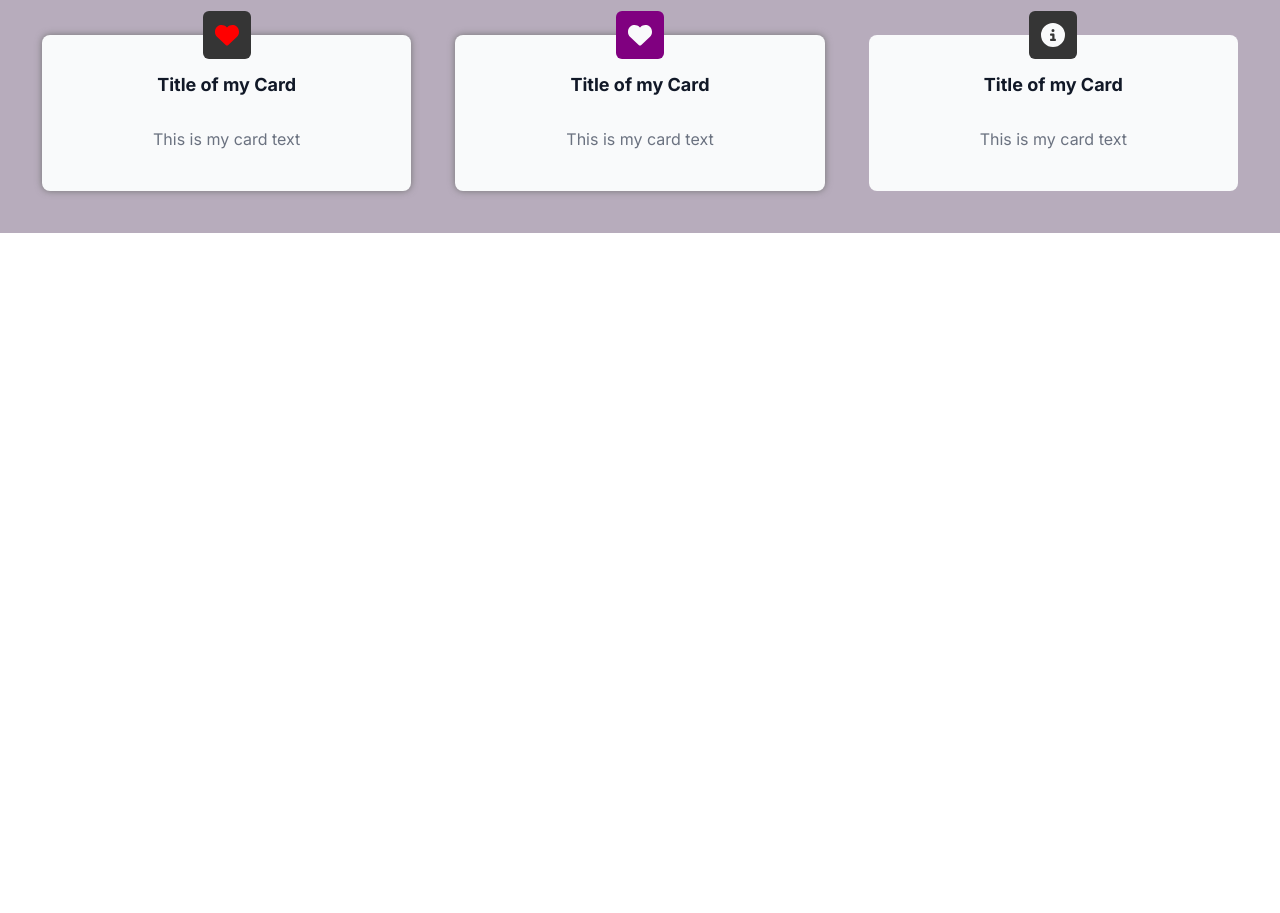
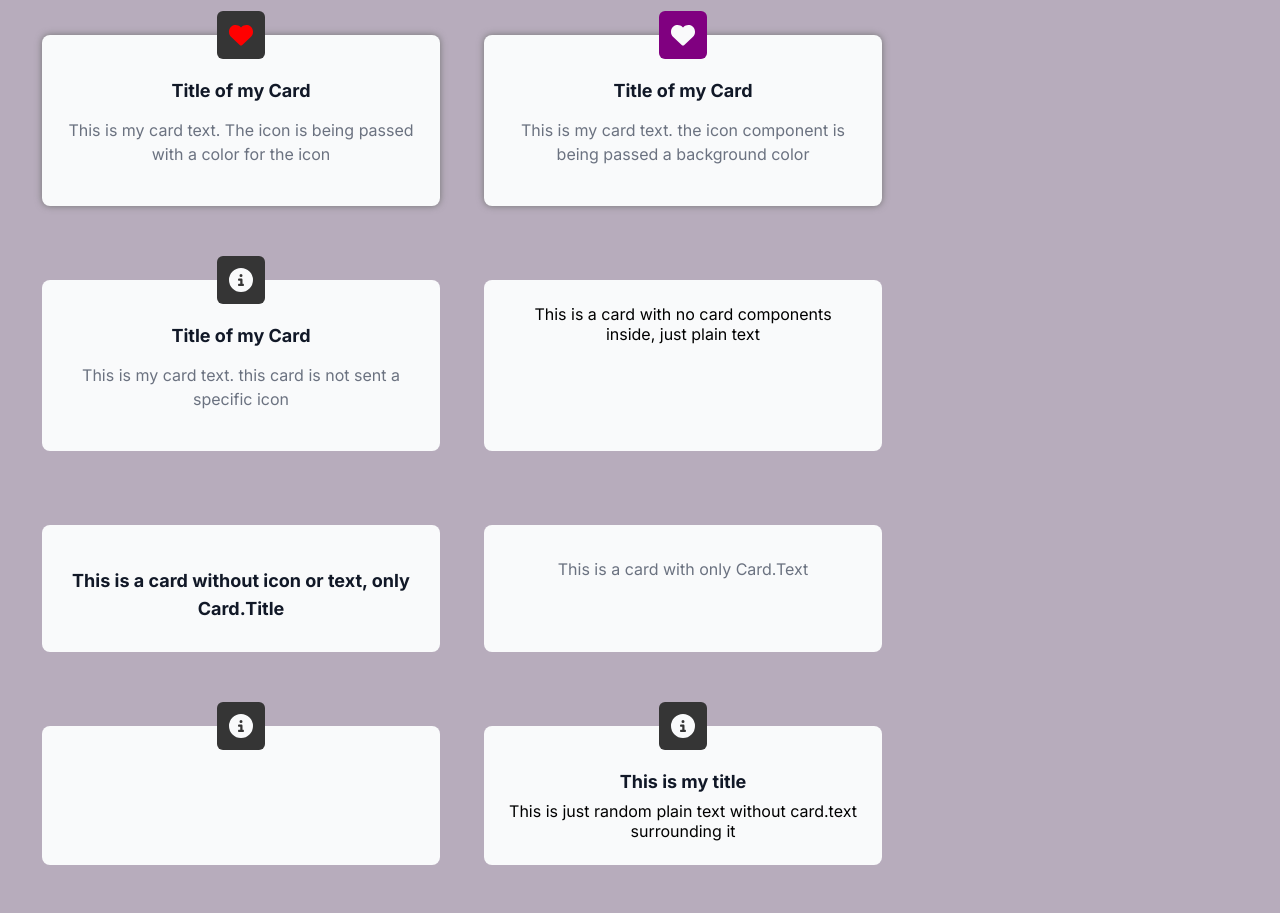
Before and after one commit to lillamanda/ReactComponents, a React (Vite) app: page / in a window 1280 px wide. Shown: the part 520-1433 px from the top of the page. Before the commit the page ends 800 px from the top, so only its background shows below. Built offline with nearby package versions, Linux system fonts and the light colour scheme.

Commit message:
set up more eventualities to accommodate ++

```diff
--- a/components/Card/Card.css
+++ b/components/Card/Card.css
@@ -18,12 +18,15 @@
     font-size: 18px;
     line-height: 28px;
     color: #111827;
+    margin-top: 1em;
+    margin-bottom: 5px;
 }
 
 .card p{
     font-size: 16px;
     line-height: 24px;
     color: #6B7280;
+    margin-top: 8px;
 }
 
 .hover{
--- a/components/Card/Card.jsx
+++ b/components/Card/Card.jsx
@@ -14,6 +14,9 @@ export default function Card({children, style="", icon}){
     // Figure out if theres a title/text in what is passed. - do I want to make a separate function for figuring this out, since that is also used in my Banner?
     // Is there a basic react function that already does that?
 
+    // All cards should be the same height for conformity, no matter how long the text. Make sure the text fades out towards the end - option to click to expand the card into a full page cover?
+    // Provide a Card.Link to send people to a post where they can read more, typical cards used for blog posts etc?
+
     return (
         <div className={`card ${style}`}>
             {children}
--- a/src/App.css
+++ b/src/App.css
@@ -10,4 +10,5 @@
 .cardContainer{
   display: flex;
   gap: 1.5em;
+  flex-wrap: wrap;
 }
--- a/src/App.jsx
+++ b/src/App.jsx
@@ -36,17 +36,41 @@ function App() {
         <Card style="hover">
           <Card.Icon color="red"><FaHeart /></Card.Icon>
           <Card.Title>Title of my Card</Card.Title>
-          <Card.Text>This is my card text</Card.Text>
+          <Card.Text>This is my card text. The icon is being passed with a color for the icon</Card.Text>
         </Card>
         <Card style="hover">
           <Card.Icon backgroundColor="purple"><FaHeart /></Card.Icon>
           <Card.Title>Title of my Card</Card.Title>
-          <Card.Text>This is my card text</Card.Text>
+          <Card.Text>This is my card text. the icon component is being passed a background color</Card.Text>
         </Card>
         <Card>
           <Card.Icon></Card.Icon>
           <Card.Title>Title of my Card</Card.Title>
-          <Card.Text>This is my card text</Card.Text>
+          <Card.Text>This is my card text. this card is not sent a specific icon</Card.Text>
+        </Card>
+        <Card>
+          This is a card with no card components inside, just plain text
+        </Card>
+        <Card>
+          <Card.Title>This is a card without icon or text, only Card.Title</Card.Title>
+        </Card>
+        <Card>
+          <Card.Text>This is a card with only Card.Text</Card.Text>
+        </Card>
+        <Card>
+          <Card.Icon></Card.Icon>
+        </Card>
+        <Card>
+          <Card.Icon></Card.Icon>
+          <Card.Title>This is my title</Card.Title>
+          This is just random plain text without card.text surrounding it
+        </Card>
+        <Card>
+          <Card.Icon></Card.Icon>
+          <Card.Title>This is my title of a longer card</Card.Title>
+          <Card.Text>This is a long text for the card, should the card be limited in how long it gets, and cut off text that gets too long? I think so.
+            Maybe it should also detect whether we have used enter to separate lines/paragraphs, and make those into separate paragraphs.
+            Ac tincidunt sapien vehicula erat auctor pellentesque rhoncus. Et magna sit morbi lobortis.Ac tincidunt sapien vehicula erat auctor pellentesque rhoncus. Et magna sit morbi lobortis.Ac tincidunt sapien vehicula erat auctor pellentesque rhoncus. Et magna sit morbi lobortis.</Card.Text>
         </Card>
       </div>
 
```
